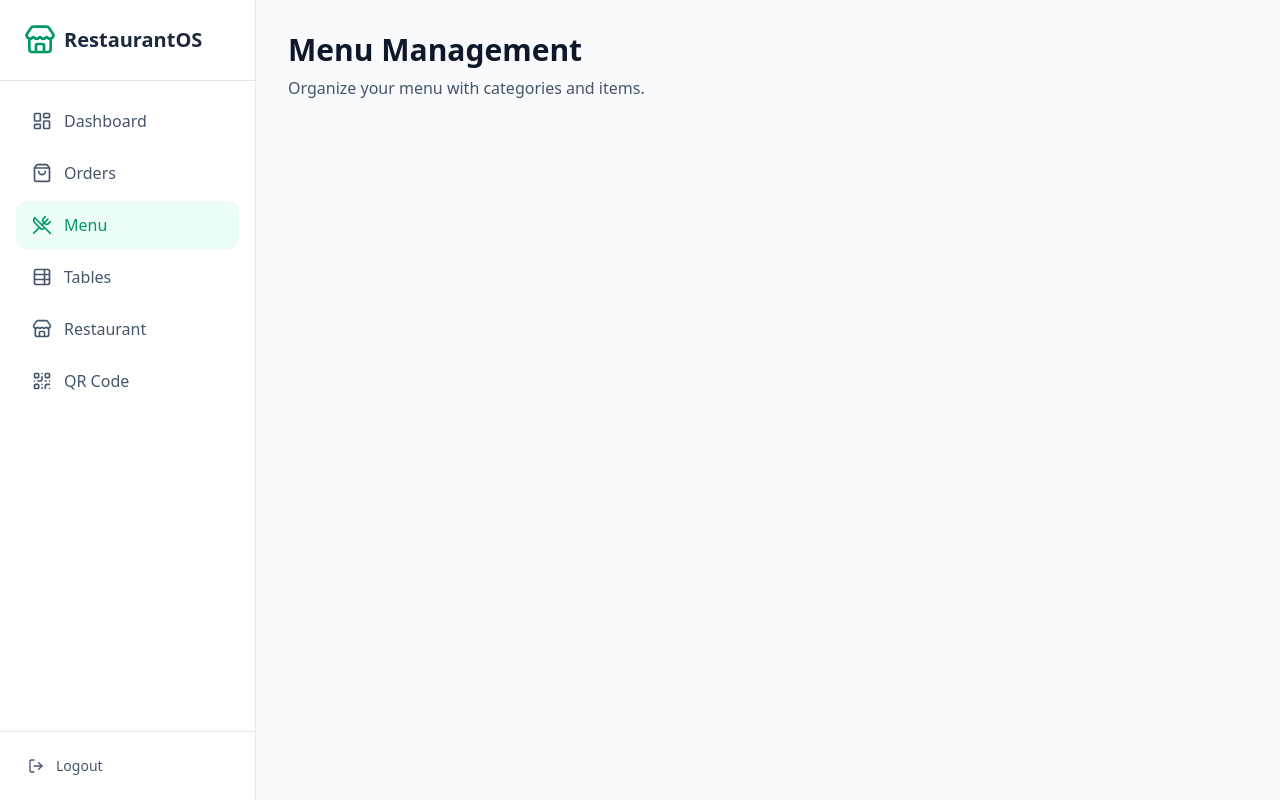
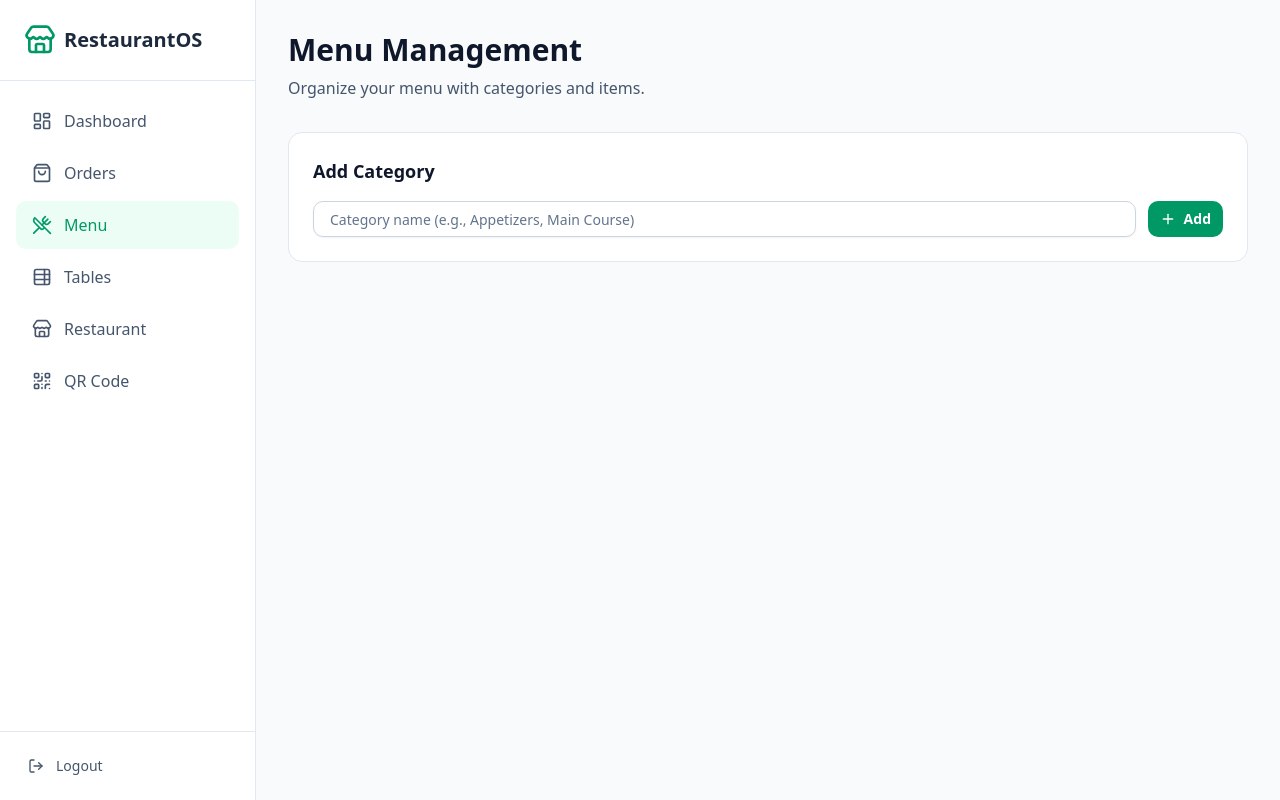
Before and after one commit to Mohamed780050/dana, a Next.js app: page /menu in a window 1280 px wide. Built offline with nearby package versions, Linux system fonts and the light colour scheme.

Commit message:
finished making form action to the menu

```diff
--- a/src/app/(root)/menu/page.tsx
+++ b/src/app/(root)/menu/page.tsx
@@ -1,12 +1,14 @@
 import PageTitle from "@/components/PageTitle";
+import AddCategory from "@/features/menu/_components/AddCategory";
 
 export default function page() {
   return (
-    <div>
+    <div className="space-y-8">
       <PageTitle
         title="Menu Management"
         description="Organize your menu with categories and items."
       />
+      <AddCategory />
     </div>
   );
 }
--- a/src/app/(root)/tables/page.tsx
+++ b/src/app/(root)/tables/page.tsx
@@ -1,12 +1,22 @@
 import PageTitle from "@/components/PageTitle";
+import { Plus } from "lucide-react";
 
 export default function page() {
   return (
     <div>
-      <PageTitle
-        title="Tables"
-        description="Manage your restaurant tables and seating."
-      />
+      <div className="flex items-center justify-between">
+        <PageTitle
+          title="Tables"
+          description="Manage your restaurant tables and seating."
+        />
+        <button
+          // onClick={() => setIsModalOpen(true)}
+          className="flex cursor-pointer items-center gap-2 rounded-lg bg-emerald-600 px-6 py-3 font-semibold text-white transition-colors hover:bg-emerald-700"
+        >
+          <Plus className="h-5 w-5" />
+          Create Table
+        </button>
+      </div>
     </div>
   );
 }
--- a/src/features/Orders/actions/orderAction.ts
+++ b/src/features/Orders/actions/orderAction.ts
@@ -5,6 +5,7 @@ import { orderSchema } from "../schema/order";
 import z from "zod";
 import { db } from "@/lib/db";
 import { currentUser } from "@clerk/nextjs/server";
+import { revalidatePath } from "next/cache";
 
 export async function createOrder(
   prevState: OrderState,
@@ -42,6 +43,7 @@ export async function createOrder(
         total_amount,
       },
     });
+    revalidatePath("/orders")
     return { message: null, errors: undefined };
   } catch (error: any) {
     console.log(error);
--- /dev/null
+++ b/src/features/menu/_components/AddCategory.tsx
@@ -0,0 +1,43 @@
+"use client";
+import { MenuCategoryState } from "@/interfaces/interface";
+import { Plus } from "lucide-react";
+import { useActionState } from "react";
+import { addCategory } from "../actions/menuaction";
+import { Input } from "@/components/ui/input";
+import { Button } from "@/components/ui/button";
+
+export default function AddCategory() {
+  const initialState: MenuCategoryState = { message: null, errors: {} };
+  const [state, action, isPending] = useActionState(addCategory, initialState);
+  return (
+    <div className="rounded-xl border border-slate-200 bg-white p-6">
+      <h2 className="mb-4 text-lg font-semibold text-slate-900">
+        Add Category
+      </h2>
+      <form action={action} className="flex gap-3">
+        <Input
+          type="text"
+          disabled={isPending}
+          placeholder="Category name (e.g., Appetizers, Main Course)"
+          className="min-h-9 flex-1 rounded-lg border border-slate-300 px-4 py-2.5 focus:border-transparent focus:ring-2 focus:ring-emerald-500"
+          name="category_name"
+        />
+        <Button
+          //   onClick={addCategory}
+          type="submit"
+          disabled={isPending}
+          className="flex min-h-9 items-center gap-2 rounded-lg bg-emerald-600 px-6 py-2.5 font-semibold text-white transition-colors hover:bg-emerald-700"
+        >
+          <Plus className="h-5 w-5" />
+          {isPending ? "Creating..." : "Add"}
+        </Button>
+      </form>
+      {state.errors?.category_name &&
+        state.errors.category_name.map((item, index) => (
+          <p className="text-sm text-red-500" key={index}>
+            {item}
+          </p>
+        ))}
+    </div>
+  );
+}
--- /dev/null
+++ b/src/features/menu/actions/menuaction.ts
@@ -0,0 +1,22 @@
+"use server";
+import z from "zod";
+import { MenuCategoryState } from "@/interfaces/interface";
+import { categorySchema } from "../schema/menuSchema";
+
+export async function addCategory(
+  prevState: MenuCategoryState,
+  formData: FormData,
+): Promise<MenuCategoryState> {
+  try {
+    const validate = categorySchema.safeParse({
+      category_name: formData.get("category_name"),
+    });
+    if (!validate.success)
+      return { errors: z.flattenError(validate.error).fieldErrors };
+    await new Promise<void>((resolve) => setTimeout(resolve, 1000));
+    return { message: null };
+  } catch (error) {
+    console.log(error);
+    return { message: "server Error" };
+  }
+}
--- /dev/null
+++ b/src/features/menu/schema/menuSchema.ts
@@ -0,0 +1,5 @@
+import z from "zod";
+
+export const categorySchema = z.object({
+  category_name: z.string().min(1, "Do not let the field empty."),
+});
--- a/src/interfaces/interface.ts
+++ b/src/interfaces/interface.ts
@@ -32,3 +32,10 @@ export interface OrderState {
   };
   message?: string | null;
 }
+
+export interface MenuCategoryState {
+  errors?: {
+    category_name?: string[];
+  };
+  message?: string | null;
+}
```
Also changed, not shown: src/lib/menus.ts (added, +16 -0 lines), 1 other file (tests, documents, lock files or other folders).
